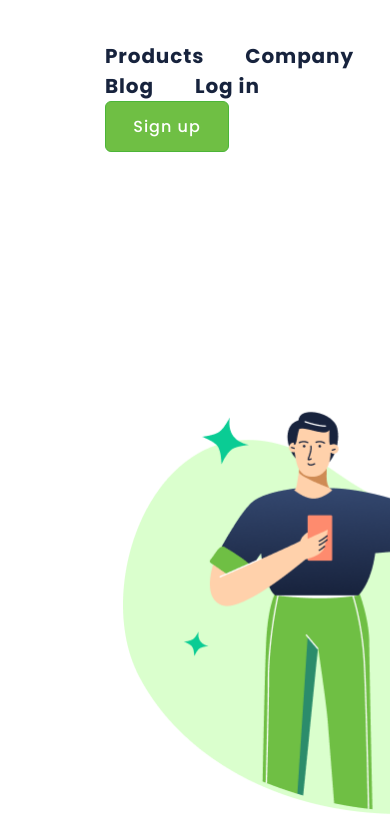
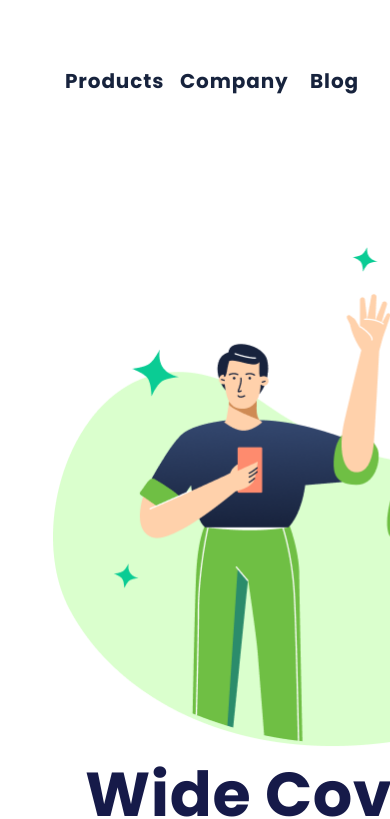
Before and after one commit to Weslley-silva23/DEVCLUB, a plain HTML site: page index.html in a window 390 px wide. Shown: the top 819 px of the page. Drawn offline with Linux system fonts and the light colour scheme.

Commit message:
alterando projeto para mobile

```diff
--- a/index.html
+++ b/index.html
@@ -16,8 +16,8 @@
 
     <a class="link">Products </a>
     <a class="link">Company </a>
-    <a class="link">Blog </a>
-    <a class="link">Log in </a>
+    <a class="link">Blog</a>
+    <a class="link">Login</a>
     <button class="button-sign-up"> Sign up</button>
 
 
--- a/styles.css
+++ b/styles.css
@@ -1,4 +1,4 @@
-*{
+* {
 
     font-family: 'Poppins', sans-serif;
     margin: 0;
@@ -75,7 +75,7 @@ header {
 
 }
 
-    p{
+p {
 
     color: #4B505A;
     font-size: 20px;
@@ -100,3 +100,35 @@ header {
     background: transparent;
     border: none;
 }
+
+@media screen and (max-width:700px) {
+
+
+header {
+
+    display: inline-flex;
+    position: relative;
+    right: 40px;
+    top: 25px;
+}
+
+.button-sign-up {
+
+    margin-left: 5px;
+    margin-top: -8px;
+}
+
+img {
+
+    position: relative;
+    right: 70px;
+
+}
+
+
+
+
+
+
+
+}
```
Also changed, not shown: projeto wide coverage desktop.png (added), projeto wide coverage mobile.png (added). Lines whose indentation alone changed are shown as unchanged.
